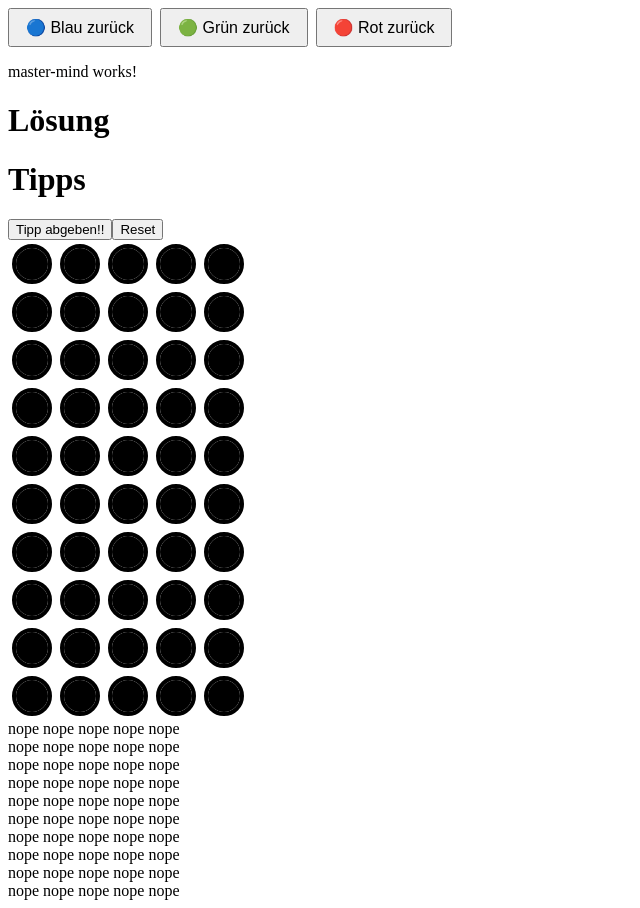
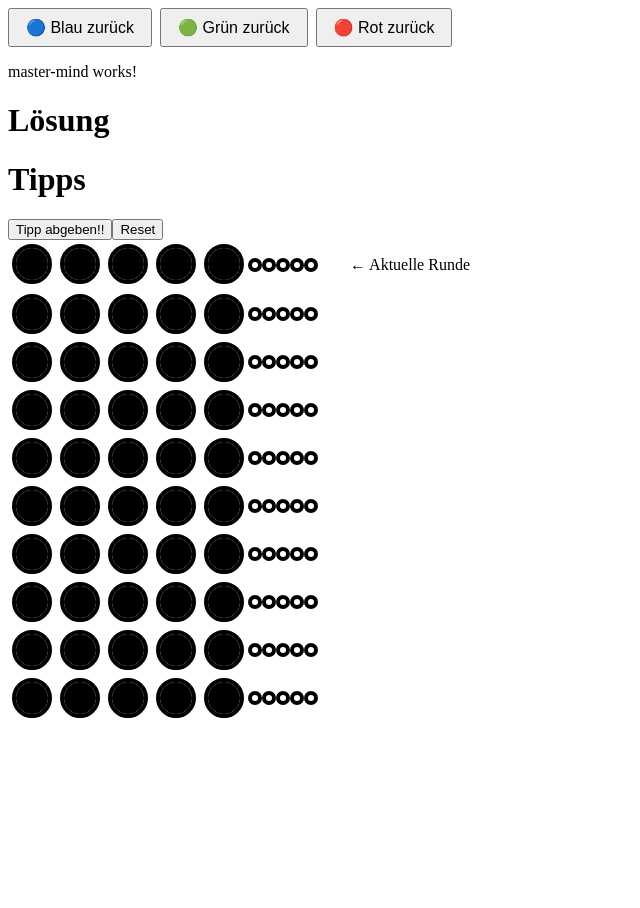
Before and after one commit to sliNedine/mqpatlc, an Angular app: page / in a window 1280 px wide. Shown: the whole page, without its empty margins (0-640 px from the left). After the commit the page ends 800 px from the top, so only its background shows below. Built offline with nearby package versions, Linux system fonts and the light colour scheme.

Commit message:
create tip elements. position them right to guesses. add marker for active round

```diff
--- a/src/app/components/master-mind/master-mind.component.html
+++ b/src/app/components/master-mind/master-mind.component.html
@@ -8,8 +8,9 @@
 <h1>Tipps</h1>
 <button (click)="makeGuess()">Tipp abgeben!!</button>
 <button (click)="resetGame()">Reset</button>
-<div>
+<div style="display: flex; flex-direction: column">
   @for (guess of guesses; track $index; let i = $index) {
+  <div style="display: flex">
     <div style="display: flex">
       @for (item of guess; track $index; ) { @if(item) { @if(i == round) {
 
@@ -26,9 +27,21 @@
       <div class="circle"></div>
       }}
     </div>
+    @for(tip of tips[i]; track $index) {
+    <div style="display: flex; justify-content: center; align-items: center">
+      <div
+        class="tip"
+        [ngClass]="{
+          green: tip === 'hit',
+          blue: tip === 'color',
+          grey: tip === 'nope'
+        }"
+      ></div>
+    </div>
+
+    } @if(round === i) {
+    <p style="padding-left: 2rem">&larr; Aktuelle Runde</p>
     }
   </div>
-
-@for(item of tips; track $index) {
-<div style="display: flex">@for (tip of item; track $index) { {{ tip }}}</div>
   }
+</div>
--- a/src/app/components/master-mind/master-mind.component.scss
+++ b/src/app/components/master-mind/master-mind.component.scss
@@ -7,3 +7,13 @@
   background-color: black;
   outline: 0.25rem solid black;
 }
+.tip {
+  height: 0.375rem;
+  width: 0.375rem;
+  border-radius: 50%;
+  border: 4px solid;
+
+  .grey {
+    color: grey;
+  }
+}
--- a/src/app/components/master-mind/master-mind.component.ts
+++ b/src/app/components/master-mind/master-mind.component.ts
@@ -1,3 +1,4 @@
+import { NgClass } from '@angular/common';
 import { Component, signal } from '@angular/core';
 
 export const colorMap: Record<number, string> = {
@@ -33,7 +34,7 @@ export type Tip = 'color' | 'nope' | 'hit';
 
 @Component({
   selector: 'app-master-mind',
-  imports: [],
+  imports: [NgClass],
   templateUrl: './master-mind.component.html',
   styleUrl: './master-mind.component.scss',
 })
```
Lines whose indentation alone changed are shown as unchanged.
